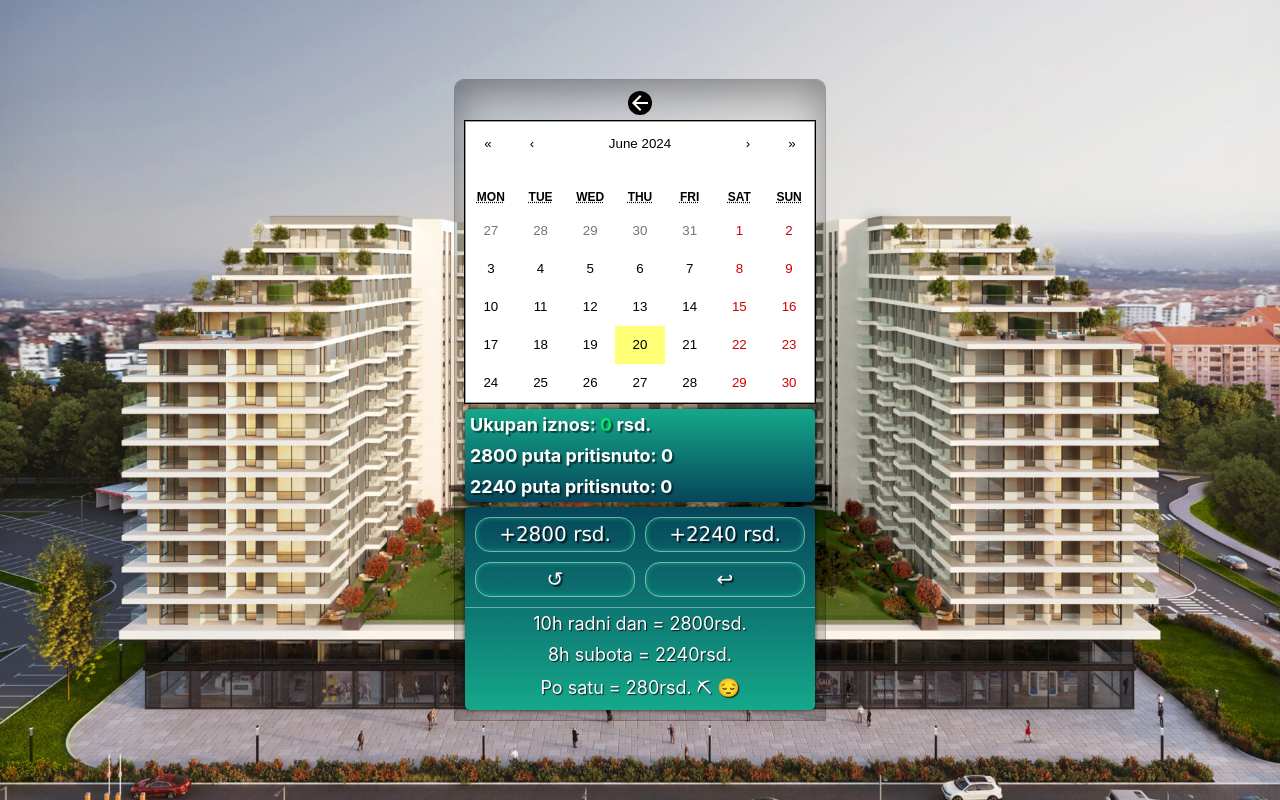
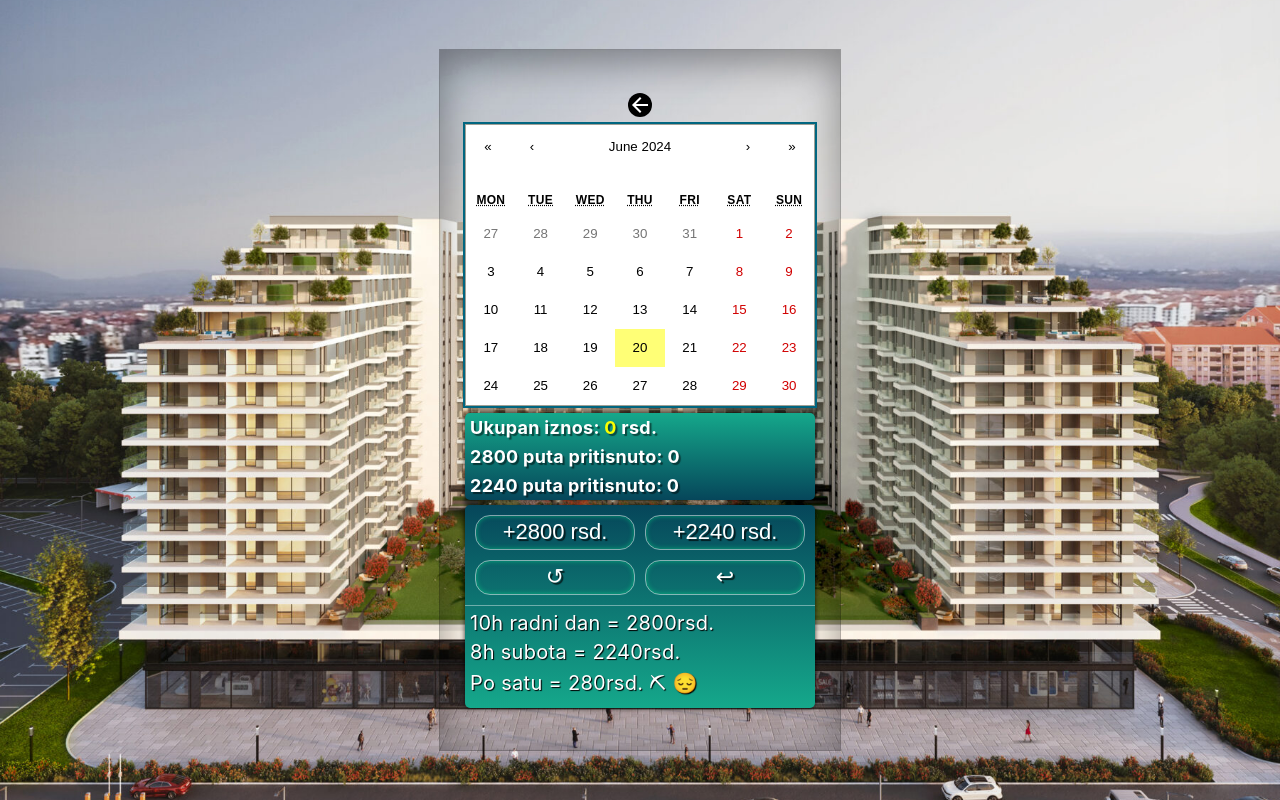
Before and after one commit to Nortagg/work-key-paycheck, a React (Create React App) app: page /paycheck in a window 1280 px wide. Built offline with nearby package versions, Linux system fonts and the light colour scheme.

Commit message:
adjusted font size emoji size

```diff
--- a/src/flors/florm.styles.scss
+++ b/src/flors/florm.styles.scss
@@ -1,20 +1,17 @@
 .container {
-  position: relative;
   display: flex;
   justify-content: center;
   align-items: center;
 }
 .apartment-container {
-  position: relative;
   display: grid;
   justify-content: center;
   align-items: center;
   height: 100vh;
-  grid-template-columns: auto auto auto auto;
-  gap: 1rem;
+  grid-template-columns: repeat(4, 1fr);
+  gap: 10px;
 }
 .apartment {
-  position: relative;
   display: flex;
   justify-content: center;
   align-items: center;
--- a/src/paycheck/paycheck.component.js
+++ b/src/paycheck/paycheck.component.js
@@ -42,7 +42,7 @@ const PayCheck = () => {
 
   let emoji = null;
 
-  if (sum >= 40000) {
+  if (sum >= 38000) {
     emoji = "🤩🤑😜";
   } else if (sum >= 25000) {
     emoji = "😉";
@@ -61,11 +61,13 @@ const PayCheck = () => {
         </div>
         <div className="results">
           <h1>
-            Ukupan iznos: <span className="rsd">{sum}</span> rsd. {emoji}
+            Ukupan iznos: <span className="rsd">{sum}</span> rsd.
           </h1>
           <h2>2800 puta pritisnuto: {clicked2800}</h2>
-          <h2>2240 puta pritisnuto: {clicked2240}</h2>
+          <h2>2240 puta pritisnuto: {clicked2240}</h2>{" "}
+          <span className="emoji">{emoji}</span>
         </div>
+
         <div className="calculator-info-container">
           <div className="calculator">
             <button onClick={handleAdd2800}>+2800 rsd.</button>
--- a/src/paycheck/paycheck.styles.scss
+++ b/src/paycheck/paycheck.styles.scss
@@ -3,6 +3,7 @@
   justify-content: center;
   align-items: center;
   height: 100vh;
+  letter-spacing: 0.3px;
 }
 .off-back {
   display: flex;
@@ -10,15 +11,12 @@
   align-items: center;
   flex-direction: column;
   gap: 5px;
-  border-radius: 10px 10px 0 0;
   border: 1px solid rgba(0, 0, 0, 0.3);
   box-shadow: inset 0px 10px 40px rgba(0, 0, 0, 0.4);
-  width: 370px;
-  height: 640px;
+  width: 400px;
+  height: 700px;
 }
-.react-calendar {
-  background-color: black;
-}
+
 .link-paycheck {
   display: flex;
   justify-content: center;
@@ -33,14 +31,12 @@
   }
 }
 .calendar {
+  border: 2px solid rgb(1, 102, 128);
+}
+.results {
+  position: relative;
   display: flex;
   justify-content: center;
-  align-items: center;
-  border: 1px solid rgb(0, 0, 0);
-}
-.results {
-  display: flex;
-  justify-content: flex-start;
   align-items: flex-start;
   flex-direction: column;
   width: 350px;
@@ -50,14 +46,27 @@
   border-radius: 5px;
 
   .rsd {
-    color: rgba(0, 255, 106, 0.774);
+    color: rgb(251, 255, 0);
   }
   h1,
   h2 {
     font-size: 18px;
-    margin: 5px;
+    margin: 4px 0;
+    padding-left: 5px;
     color: white;
     text-shadow: 2px 2px 1px rgba(0, 0, 0, 0.5);
+  }
+  .emoji {
+    display: flex;
+    justify-content: center;
+    align-items: center;
+    position: absolute;
+    width: 100%;
+    margin-left: 6.8rem;
+    font-size: 30px;
+    transform: rotate(20deg);
+    filter: drop-shadow(0px 0px 10px red)
+      drop-shadow(0px 0px 30px rgb(255, 0, 179));
   }
 }
 
@@ -87,9 +96,8 @@
     width: 160px;
     border-radius: 15px;
     height: 35px;
-    font-size: 20px;
+    font-size: 22px;
     color: rgb(255, 255, 255);
-    font-family: Verdana, Geneva, Tahoma, sans-serif;
     text-shadow: 2px 2px 1px rgba(0, 0, 0, 0.7);
     background-color: transparent;
     border: 1px solid rgba(255, 255, 255, 0.5);
@@ -97,6 +105,7 @@
     transition: 0.1s;
     &:active {
       border: 1px red solid;
+      color: greenyellow;
     }
   }
 }
@@ -104,22 +113,23 @@
   display: flex;
   flex-direction: column;
   width: 100%;
-  justify-content: center;
-  align-items: center;
+  justify-content: flex-start;
+  align-items: flex-start;
   color: white;
-  font-size: 18px;
-  text-shadow: 1px 1px 1px rgba(0, 0, 0, 0.8);
+  font-size: 20px;
+  text-shadow: 1px 1px 1px rgba(0, 0, 0);
+  padding-left: 10px;
   .radni-dan {
     margin-top: 5px;
-    margin-bottom: 5px;
+    margin-bottom: 3px;
   }
 
   .subota {
-    margin-top: 5px;
-    margin-bottom: 5px;
+    margin-top: 2px;
+    margin-bottom: 2px;
   }
   .ukupna-satnica {
-    margin-top: 5px;
+    margin-top: 3px;
     margin-bottom: 5px;
   }
 }
```
Also changed, not shown: public/manifest.json.
